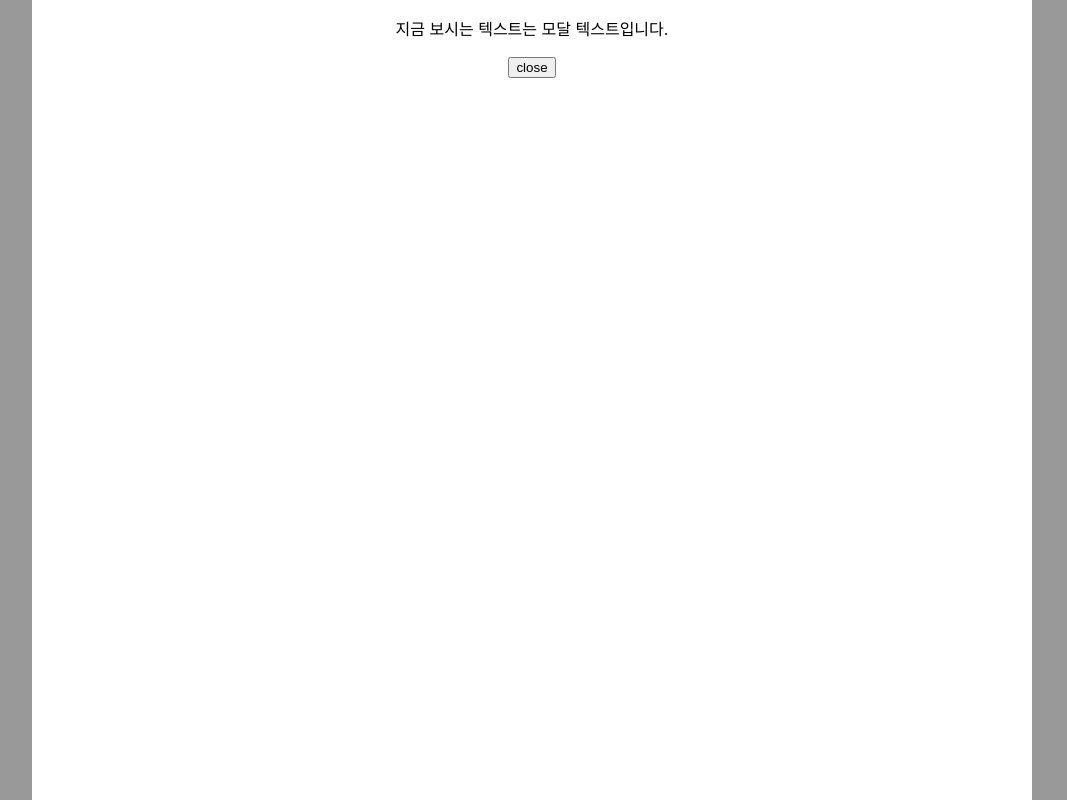
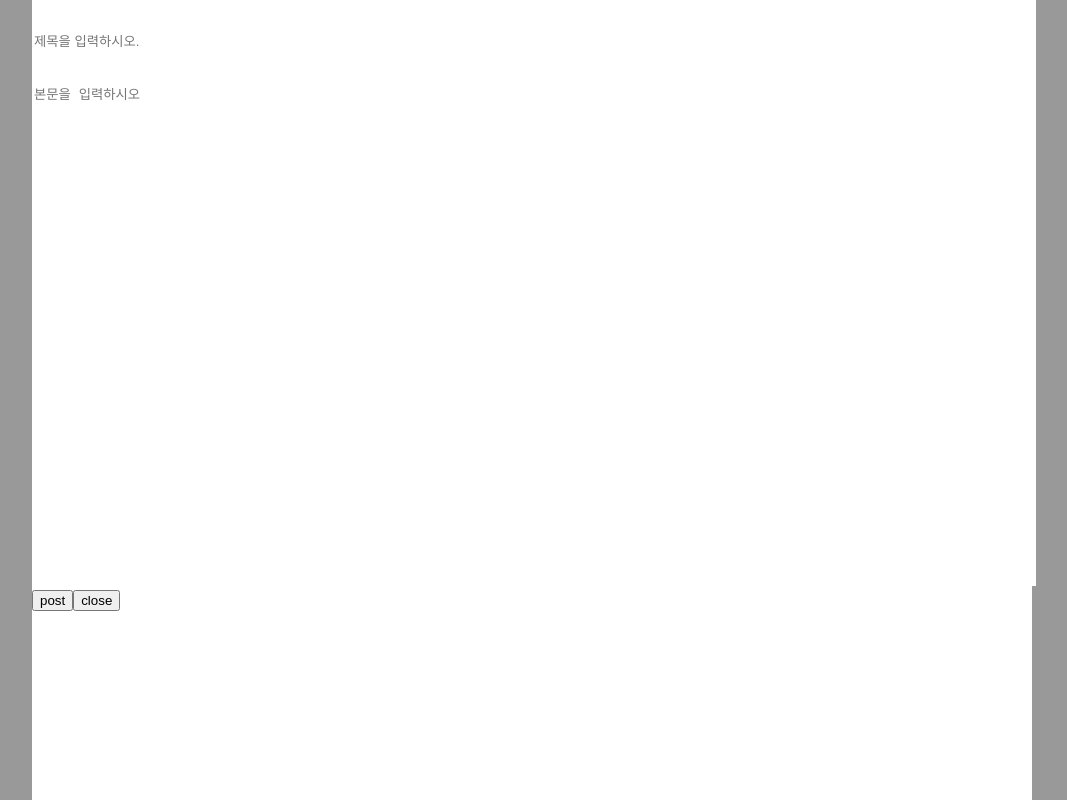
Before and after one commit to Dowap2/board_typescript, a React (Create React App) app: page / in a window 1280 px wide. Both pictures are taken after a click on the button "modal". Shown: the whole page, without its empty margins (108-1175 px from the left). Built offline with nearby package versions, Linux system fonts and the light colour scheme.

Commit message:
add post

```diff
--- a/src/App.css
+++ b/src/App.css
@@ -20,3 +20,25 @@
   height: 800px;
   background-color: #ffffff;
 }
+.input__title{
+  width: 100%;
+  height: 80px;
+  border-radius: 0%;
+  border: none;
+}
+.input__text{
+  resize: none;
+  width: 100%;
+  height: 500px;
+  border-radius: 0%;
+  border: none;
+}
+.modal__button{
+  display: flex;
+}
+.post__list{
+  width: 500px;
+  height: 40px;
+  background-color: royalblue;
+  text-align: center;
+}
--- a/src/App.tsx
+++ b/src/App.tsx
@@ -5,13 +5,25 @@ import './App.css'
 
 function App() {
   const [modalOpen, setModalOpen] = useState<string>("modal__none");
+  const [title, setTitle] = useState<string>("");
+  const [mainText, setMainText] = useState<string>("");
+  const [list , setList] = useState<string[][]>([]);
   const onClick = () => {setModalOpen("modal__block")};
 
   return (
     <div className="App">
         <button onClick={onClick}>modal</button>
-        <BoardModal modalOpen={modalOpen} setModalOpen={setModalOpen}/>
-        <Board name="gyeongtae" />
+        <BoardModal
+          modalOpen={modalOpen}
+          setModalOpen={setModalOpen}
+          title={title}
+          setTitle={setTitle}
+          mainText={mainText}
+          setMainText={setMainText}
+          list={list}
+          setList={setList}
+        />
+        <Board list={list} setList={setList}/>
     </div>
   );
 }
--- a/src/Board.tsx
+++ b/src/Board.tsx
@@ -1,14 +1,22 @@
 import React from 'react'
+import Post from './Post'
 
 type GreetingsProps = {
-    name: string;
-    mark?: string;
+  list: string[][];
+  setList: any;
 };
 
-function Board({ name, mark}: GreetingsProps) {
+let postList:any = [];
+
+function Board({list ,setList}: GreetingsProps) {
+  for(let i:number=0; i<list.length; i++){
+    const postItem:any = (<Post title={list[i][0]}/>)
+    postList = postList.concat(postItem)
+    setList(list[i][0] == null)
+  }
     return (
       <div>
-        {name} {mark}
+        {postList}
       </div>
     );
 }
--- a/src/BoardModal.tsx
+++ b/src/BoardModal.tsx
@@ -3,14 +3,28 @@ import React from 'react'
 type BoardModalProps = {
     modalOpen: string;
     setModalOpen: any;
+    title: string;
+    setTitle: any;
+    mainText: string;
+    setMainText: any;
+    list: string[][];
+    setList: any;
 };
-
-function BoardModal({modalOpen , setModalOpen}: BoardModalProps) {
+function BoardModal({modalOpen , setModalOpen , title , setTitle , mainText , setMainText ,list , setList}: BoardModalProps) {
+    const post = () =>{
+        const postItem: string[][] = [[title,mainText]]
+        setModalOpen("modal__none");
+        setList(list.concat(postItem));
+    }
     return (
       <div className={modalOpen}>
           <div className="modal">
-            <p>지금 보시는 텍스트는 모달 텍스트입니다.</p>
-            <button onClick={e => setModalOpen("modal__none")}>close</button>
+            <input type="text" className="input__title" placeholder="제목을 입력하시오." value={title} onChange={e => setTitle(e.target.value)}/>
+            <textarea className="input__text" placeholder="본문을 입력하시오" value={mainText} onChange={e=> setMainText(e.target.value)}/>
+            <div className="modal__button">
+                <button onClick={e => post()}>post</button>
+                <button onClick={e => setModalOpen("modal__none")}>close</button>
+            </div>
           </div>
       </div>
     );
--- /dev/null
+++ b/src/Post.tsx
@@ -0,0 +1,15 @@
+import React from 'react'
+
+type GreetingsProps = {
+    title: string
+};
+
+function Post({title}: GreetingsProps) {
+    return (
+      <div className="post__list">
+        {title}
+      </div>
+    );
+}
+
+export default Post;
```
